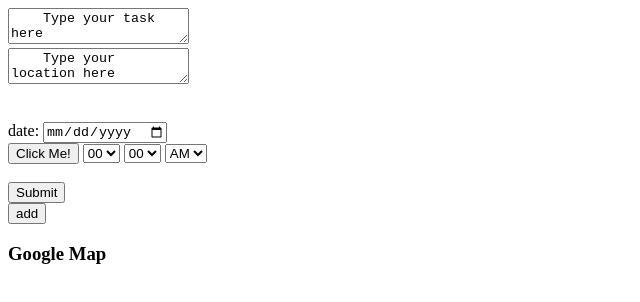
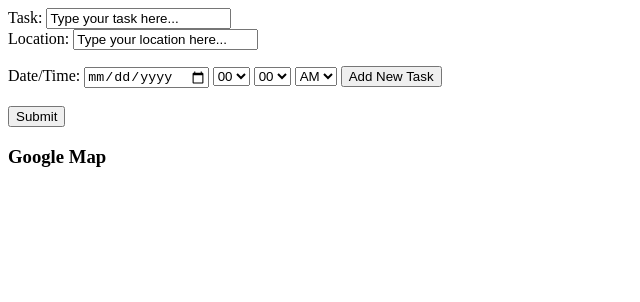
Before and after one commit to mrige/Geo-To-DO-List, a plain HTML site: page index.html in a window 1280 px wide. Shown: the whole page, without its empty margins (0-640 px from the left). Drawn offline with Linux system fonts and the light colour scheme; some packages are replaced by stand-ins of ours.

Commit message:
still trying to do the add button

```diff
--- a/index.html
+++ b/index.html
@@ -7,24 +7,23 @@
 
 </head>
 
+<body>
 
-<textarea>
-    Type your task here
-</textarea>
-<br>
-<textarea>
-    Type your location here
-</textarea>
-</br>
+    Task: <input type="text" id="myTask" value="Type your task here...">
+    <br>
+    Location: <input type="text" id="myLocation" value="Type your location here...">
+    </br>
+<script>
+    function myFunction()
+    {
 
-<br>
+    }
+    </script>
+
+
 <p id="demo"></p>
-date: <input type="date" name="date">
-</br>
+Date/Time: <input type="date" name="Date">
 
-   <button type="button" onclick = document.getElementById("demo").innerHTML=date.getFullYear();>
-    Click Me!
-   </button>
 
 
 <select name="Hour">
@@ -63,25 +62,31 @@ date: <input type="date" name="date">
     <option value="PM">PM</option>
 </select>
 
-<form action="/action_page.php">
-    <br>
-        <input type="submit">
-    </br>
 
-</form>
 
 <button type="button" onclick="myFunction()">
-    add
+    Add New Task
 </button>
 
+    <form action="/action_page.php">
+        <br>
+        <input type="submit">
+        </br>
+
+    </form>
 <script>
-    function myFunction() {
-        var para = document.createElement("P");
-        var t = document.createTextNode("This is a paragraph")
-        para.appendChild(para);
-        document.getElementById("demo").appendChild(para);
-    }
+    // function myFunction() {
+    //     var para = document.createElement("P");
+    //     var t = document.createTextNode("This is a paragraph")
+    //     //para.appendChild(para);
+    //    //document.getElementById("myDIV").appendChild(para);
+    //     document.body.appendChild(t);
+    // }
 </script>
+
+
+
+<!--Ayo code-->
   <h3> Google Map</h3>
   <div id = "map"></div>
   <script>
```
